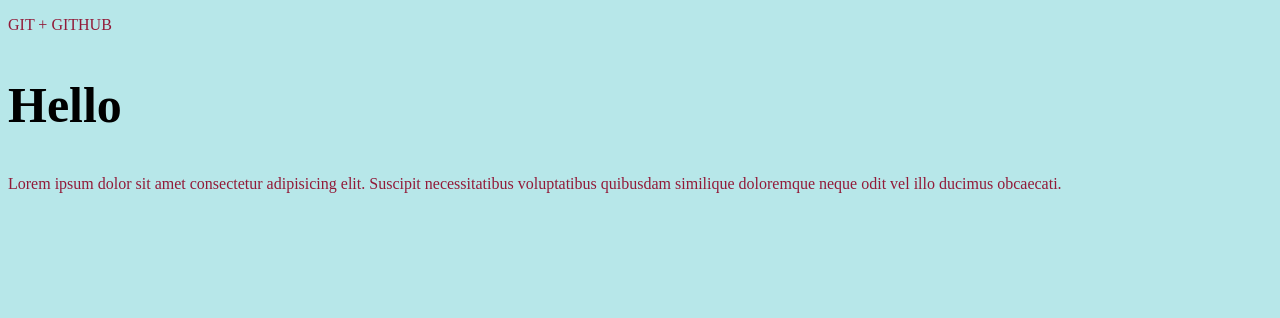
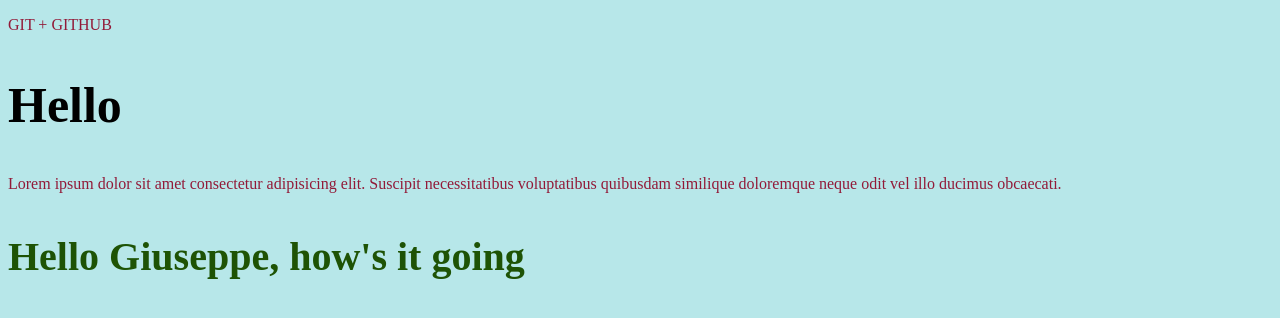
Before and after one commit to Giuseppe7777/newTestofGit, a plain HTML site: page index.html in a window 1280 px wide. Drawn offline with Linux system fonts and the light colour scheme.

Commit message:
second changes

```diff
--- a/index.html
+++ b/index.html
@@ -14,6 +14,7 @@
     <h2>Hello</h2>
     <p>Lorem ipsum dolor sit amet consectetur adipisicing elit. Suscipit necessitatibus voluptatibus quibusdam similique
         doloremque neque odit vel illo ducimus obcaecati.</p>
+    <h3>Hello Giuseppe, how's it going</h3>
 </body>
 
 </html>
--- a/scss/style.scss
+++ b/scss/style.scss
@@ -8,3 +8,7 @@ p {
 h2 {
     font-size: 50px;
 }
+h3 {
+    font-size: 40px;
+    color: rgb(30, 83, 5);
+}
```
Also changed, not shown: css/style.css.
